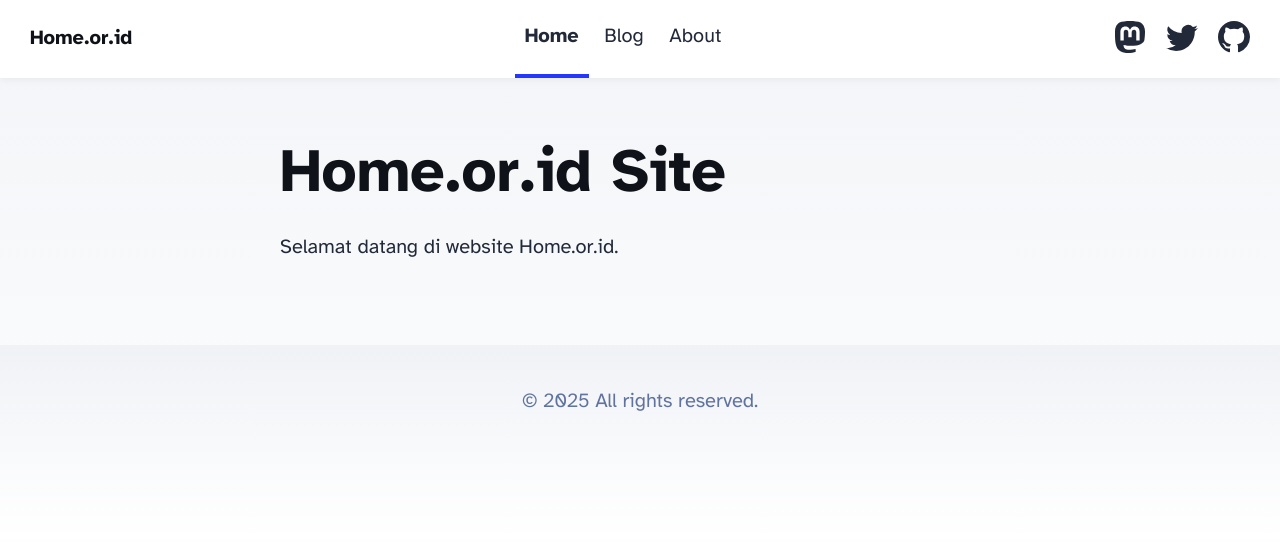
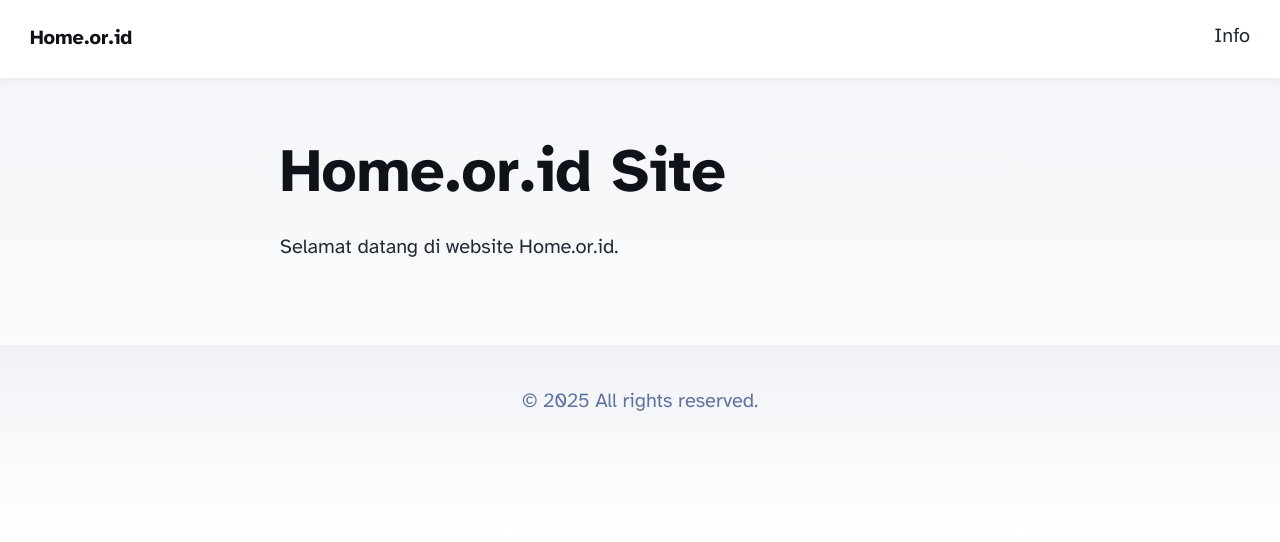
Before and after one commit to animalpsychic/home, an Astro site: page / in a window 1280 px wide. Built offline with nearby package versions, Linux system fonts and the light colour scheme; Astro itself is replaced by a stand-in of ours.

Commit message:
Update Header.astro

```diff
--- a/src/components/Header.astro
+++ b/src/components/Header.astro
@@ -7,39 +7,11 @@ import { SITE_TITLE } from '../consts';
 	<nav>
 		<h2><a href="/">{SITE_TITLE}</a></h2>
 		<div class="internal-links">
-			<HeaderLink href="/">Home</HeaderLink>
-			<HeaderLink href="/blog">Blog</HeaderLink>
-			<HeaderLink href="/about">About</HeaderLink>
+
+			<HeaderLink href="/blog">Info</HeaderLink>
+
 		</div>
-		<div class="social-links">
-			<a href="https://m.webtoo.ls/@astro" target="_blank">
-				<span class="sr-only">Follow Astro on Mastodon</span>
-				<svg viewBox="0 0 16 16" aria-hidden="true" width="32" height="32"
-					><path
-						fill="currentColor"
-						d="M11.19 12.195c2.016-.24 3.77-1.475 3.99-2.603.348-1.778.32-4.339.32-4.339 0-3.47-2.286-4.488-2.286-4.488C12.062.238 10.083.017 8.027 0h-.05C5.92.017 3.942.238 2.79.765c0 0-2.285 1.017-2.285 4.488l-.002.662c-.004.64-.007 1.35.011 2.091.083 3.394.626 6.74 3.78 7.57 1.454.383 2.703.463 3.709.408 1.823-.1 2.847-.647 2.847-.647l-.06-1.317s-1.303.41-2.767.36c-1.45-.05-2.98-.156-3.215-1.928a3.614 3.614 0 0 1-.033-.496s1.424.346 3.228.428c1.103.05 2.137-.064 3.188-.189zm1.613-2.47H11.13v-4.08c0-.859-.364-1.295-1.091-1.295-.804 0-1.207.517-1.207 1.541v2.233H7.168V5.89c0-1.024-.403-1.541-1.207-1.541-.727 0-1.091.436-1.091 1.296v4.079H3.197V5.522c0-.859.22-1.541.66-2.046.456-.505 1.052-.764 1.793-.764.856 0 1.504.328 1.933.983L8 4.39l.417-.695c.429-.655 1.077-.983 1.934-.983.74 0 1.336.259 1.791.764.442.505.661 1.187.661 2.046v4.203z"
-					></path></svg
-				>
-			</a>
-			<a href="https://twitter.com/astrodotbuild" target="_blank">
-				<span class="sr-only">Follow Astro on Twitter</span>
-				<svg viewBox="0 0 16 16" aria-hidden="true" width="32" height="32"
-					><path
-						fill="currentColor"
-						d="M5.026 15c6.038 0 9.341-5.003 9.341-9.334 0-.14 0-.282-.006-.422A6.685 6.685 0 0 0 16 3.542a6.658 6.658 0 0 1-1.889.518 3.301 3.301 0 0 0 1.447-1.817 6.533 6.533 0 0 1-2.087.793A3.286 3.286 0 0 0 7.875 6.03a9.325 9.325 0 0 1-6.767-3.429 3.289 3.289 0 0 0 1.018 4.382A3.323 3.323 0 0 1 .64 6.575v.045a3.288 3.288 0 0 0 2.632 3.218 3.203 3.203 0 0 1-.865.115 3.23 3.23 0 0 1-.614-.057 3.283 3.283 0 0 0 3.067 2.277A6.588 6.588 0 0 1 .78 13.58a6.32 6.32 0 0 1-.78-.045A9.344 9.344 0 0 0 5.026 15z"
-					></path></svg
-				>
-			</a>
-			<a href="https://github.com/withastro/astro" target="_blank">
-				<span class="sr-only">Go to Astro's GitHub repo</span>
-				<svg viewBox="0 0 16 16" aria-hidden="true" width="32" height="32"
-					><path
-						fill="currentColor"
-						d="M8 0C3.58 0 0 3.58 0 8c0 3.54 2.29 6.53 5.47 7.59.4.07.55-.17.55-.38 0-.19-.01-.82-.01-1.49-2.01.37-2.53-.49-2.69-.94-.09-.23-.48-.94-.82-1.13-.28-.15-.68-.52-.01-.53.63-.01 1.08.58 1.23.82.72 1.21 1.87.87 2.33.66.07-.52.28-.87.51-1.07-1.78-.2-3.64-.89-3.64-3.95 0-.87.31-1.59.82-2.15-.08-.2-.36-1.02.08-2.12 0 0 .67-.21 2.2.82.64-.18 1.32-.27 2-.27.68 0 1.36.09 2 .27 1.53-1.04 2.2-.82 2.2-.82.44 1.1.16 1.92.08 2.12.51.56.82 1.27.82 2.15 0 3.07-1.87 3.75-3.65 3.95.29.25.54.73.54 1.48 0 1.07-.01 1.93-.01 2.2 0 .21.15.46.55.38A8.012 8.012 0 0 0 16 8c0-4.42-3.58-8-8-8z"
-					></path></svg
-				>
-			</a>
-		</div>
+
 	</nav>
 </header>
 <style>
```
